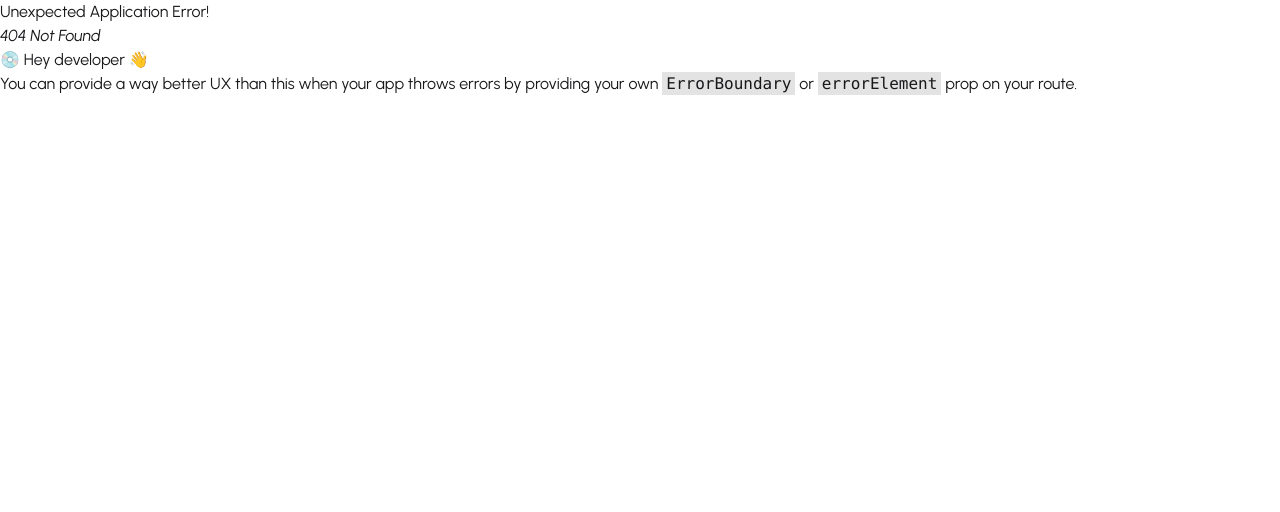
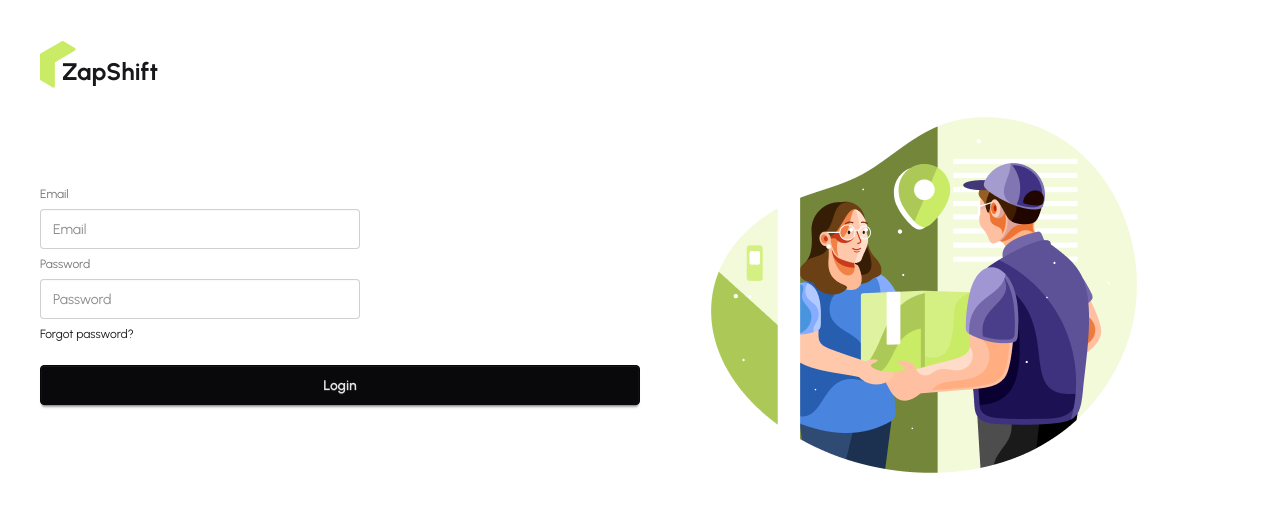
Before and after one commit to samfisher58/Zap-Shift, a React (Vite) app: page /register in a window 1280 px wide. Before the commit this address had no page. Shown: the top 512 px of the page. Built offline with nearby package versions, Linux system fonts and the light colour scheme.

Commit message:
added registration form with react hook form'

```diff
--- a/package.json
+++ b/package.json
@@ -14,6 +14,7 @@
     "leaflet": "^1.9.4",
     "react": "^19.2.0",
     "react-dom": "^19.2.0",
+    "react-hook-form": "^7.66.1",
     "react-icons": "^5.5.0",
     "react-leaflet": "^5.0.0-rc.2",
     "react-responsive-carousel": "^3.2.23",
--- /dev/null
+++ b/src/Layouts/AuthLayout.jsx
@@ -0,0 +1,22 @@
+import React from 'react';
+import Logo from '../components/Logo/Logo';
+import { Outlet } from 'react-router';
+import AuthImage from "../assets/AuthImage.png"
+
+const AuthLayout = () => {
+	return (
+		<div className="max-w-7xl mx-auto p-10">
+			<Logo></Logo>
+			<div className="flex justify-center items-center">
+				<div className="flex-1">
+					<Outlet></Outlet>
+				</div>
+				<div className="flex-1">
+					<img src={AuthImage} alt="" />
+				</div>
+			</div>
+		</div>
+	);
+};
+
+export default AuthLayout;
--- a/src/Routes/Router.jsx
+++ b/src/Routes/Router.jsx
@@ -2,6 +2,9 @@
 import RootLayout from "../Layouts/Rootlayout";
 import Home from "../Pages/Home/Home/Home";
 import Coverage from "../pages/Coverage/Coverage";
+import AuthLayout from "../Layouts/AuthLayout";
+import Login from "../pages/Auth/Login/Login";
+import Register from "../pages/Auth/Register/Register";
 
 export const router = createBrowserRouter([
 	{
@@ -20,4 +23,19 @@
 
         ]
 	},
+    {
+        path: '/',
+        Component: AuthLayout,
+        children:  [
+            {
+                path: 'login',
+                Component: Login
+
+            },
+            {
+                path: 'register',
+                Component: Register
+            },
+        ]
+    }
 ]);
--- /dev/null
+++ b/src/pages/Auth/Login/Login.jsx
@@ -0,0 +1,11 @@
+import React from 'react';
+
+const Login = () => {
+    return (
+			<div>
+				<h2>this is login page</h2>
+			</div>
+		);
+};
+
+export default Login;
--- /dev/null
+++ b/src/pages/Auth/Register/Register.jsx
@@ -0,0 +1,65 @@
+import React from 'react';
+import { useForm } from 'react-hook-form';
+
+const Register = () => {
+	const { register, handleSubmit,formState:{errors} } = useForm();
+	const handleRegistration = data => {
+		console.log(data);
+	};
+
+	return (
+		<div>
+			<form onSubmit={handleSubmit(handleRegistration)}>
+				<fieldset className="fieldset">
+					<label className="label">Email</label>
+					<input
+						type="email"
+						{...register('email', { required: true })}
+						className="input"
+						placeholder="Email"
+					/>
+					{errors.email?.type === 'required' && (
+						<p className="text-red-600"> Email is required </p>
+					)}
+					<label className="label">Password</label>
+					<input
+						type="password"
+						{...register('password', {
+							required: true,
+							minLength: 6,
+							pattern:
+								/^(?=.*[a-z])(?=.*[A-Z])(?=.*\d)(?=.*[^A-Za-z0-9]).{6,}$/,
+						})}
+						className="input"
+						placeholder="Password"
+					/>
+					{errors.password?.type === 'required' && (
+						<p className="text-red-600"> Password is required </p>
+					)}
+					{errors.password?.type === 'minLength' && (
+						<p className="text-red-600">
+							{' '}
+							Password must be 6 character or higher{' '}
+						</p>
+					)}
+					{errors.password?.type === "pattern" && (
+						<ul className='text-red-600'>
+							<li>Minimum 6 characters</li>
+							<li>At least one uppercase letter</li>
+							<li>At least one lowercase letter</li>
+							<li>At least one digit (0–9)</li>
+							<li>At least one special character</li>
+						</ul>
+					)}
+
+					<div>
+						<a className="link link-hover">Forgot password?</a>
+					</div>
+					<button className="btn btn-neutral mt-4">Login</button>
+				</fieldset>
+			</form>
+		</div>
+	);
+};
+
+export default Register;
```
Also changed, not shown: 1 other file (tests, documents, lock files or other folders).
